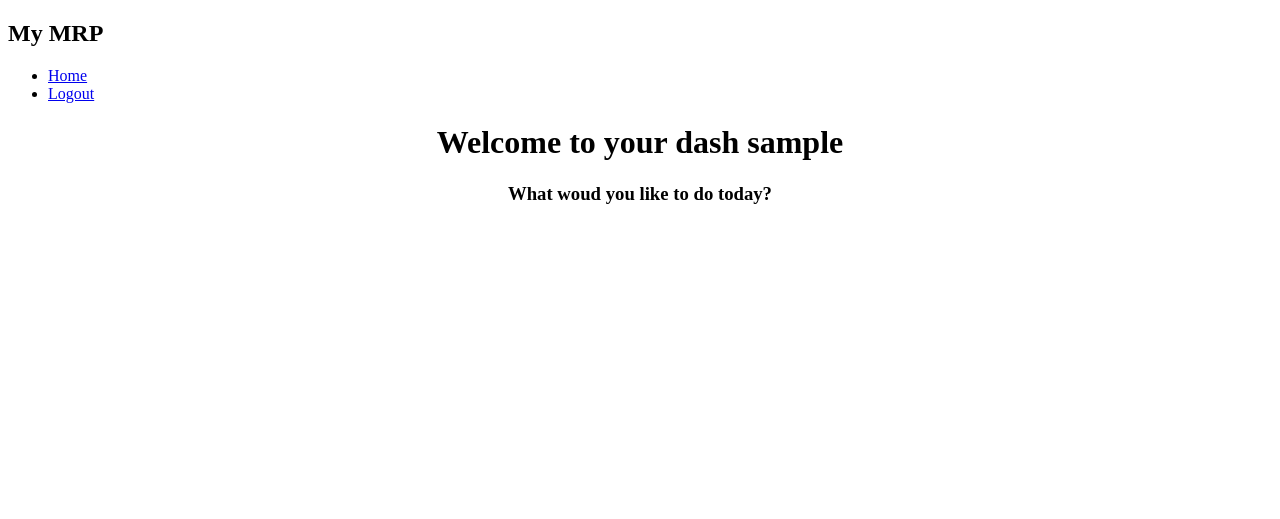
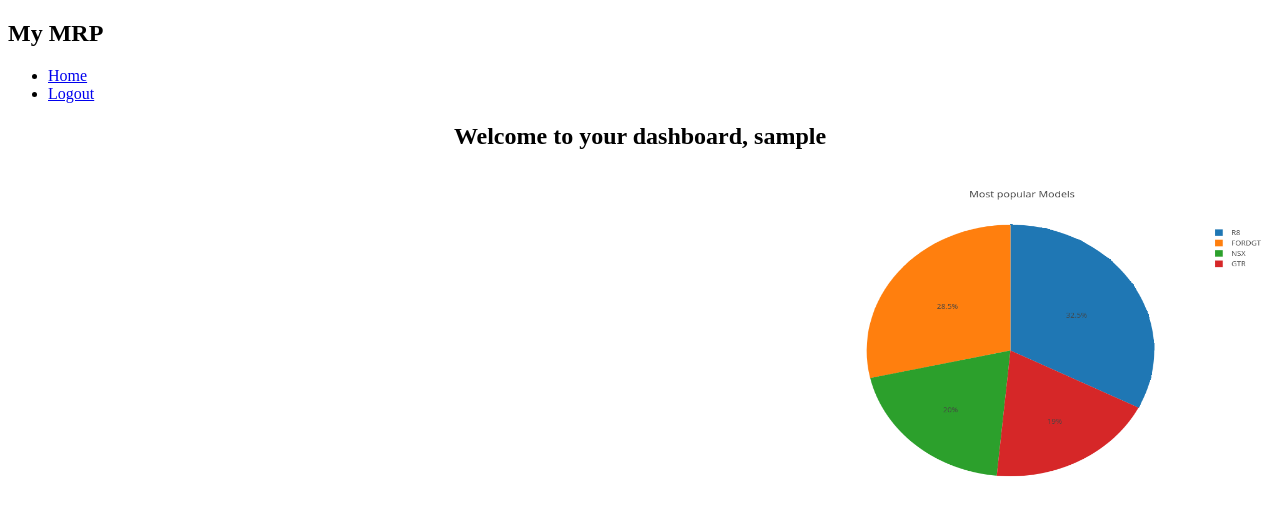
Before and after one commit to My-MRP/management-resource-planning, a Django app: page / in a window 1280 px wide. Shown: the top 519 px of the page. Run offline with Django 3.2, Linux system fonts and the light colour scheme; the visitor is signed in with stand-in values (Sample User, id 1); parts of the project's set-up code (start-up, migrations or seed data) failed here and were passed over.

Commit message:
Displays useful imformation for sale associates(Graphs).

```diff
--- a/my_mrp/my_mrp/templates/generic/home.html
+++ b/my_mrp/my_mrp/templates/generic/home.html
@@ -9,9 +9,9 @@
   {% if user.is_authenticated %}
   <body>
     <center>
-      <h1>Welcome to your dash {{ user.username }}</h1>
-      <h3>What woud you like to do today?</h3>
+      <h2>Welcome to your dashboard, {{ user.username }}</h2>
     </center>
+    <img style="float:right "src="{% static "popular_models.png" %}" height="350" width="500">
   </body>
     {%else%}
     <h1>Welcome to My MRP!</h1>
--- a/my_mrp/my_mrp/views.py
+++ b/my_mrp/my_mrp/views.py
@@ -50,3 +50,5 @@ def createGraph():
         return False
     finally:
         print('Finished Executing createGraph()')
+
+createGraph()
```
Also changed, not shown: my_mrp/my_mrp/static/popular_models.png (added).
